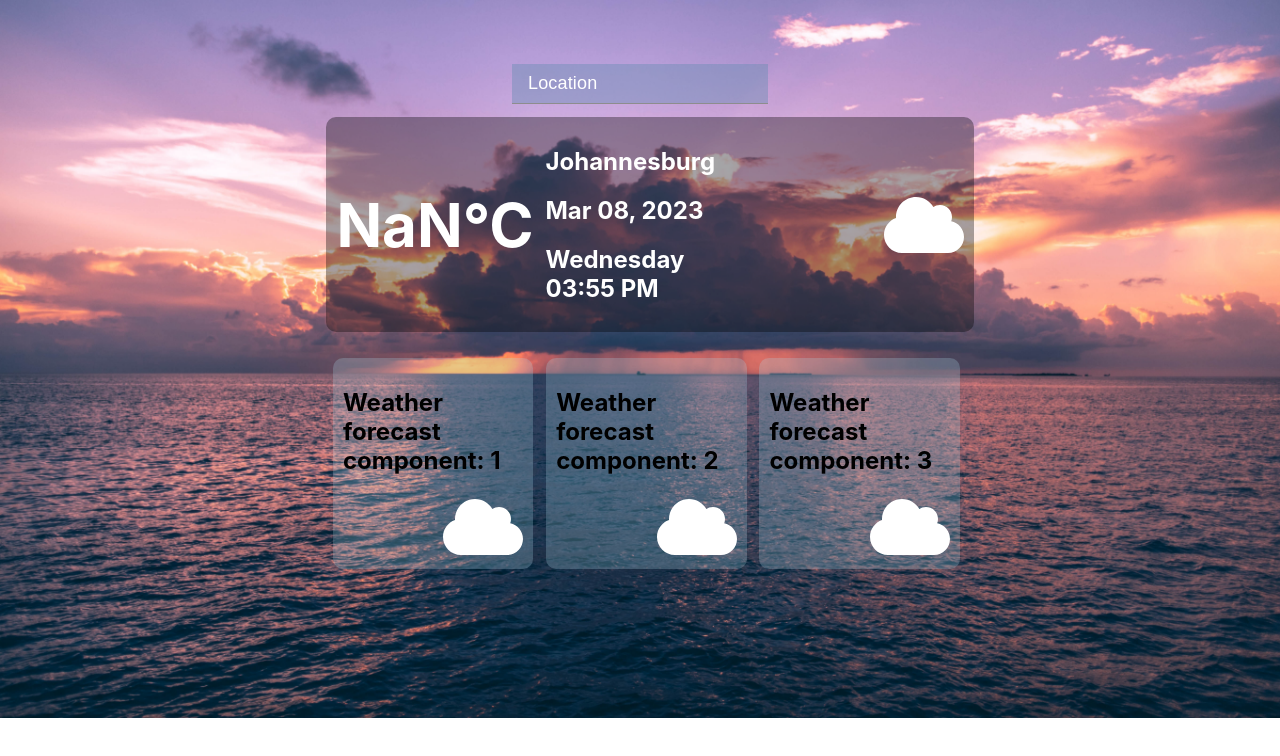
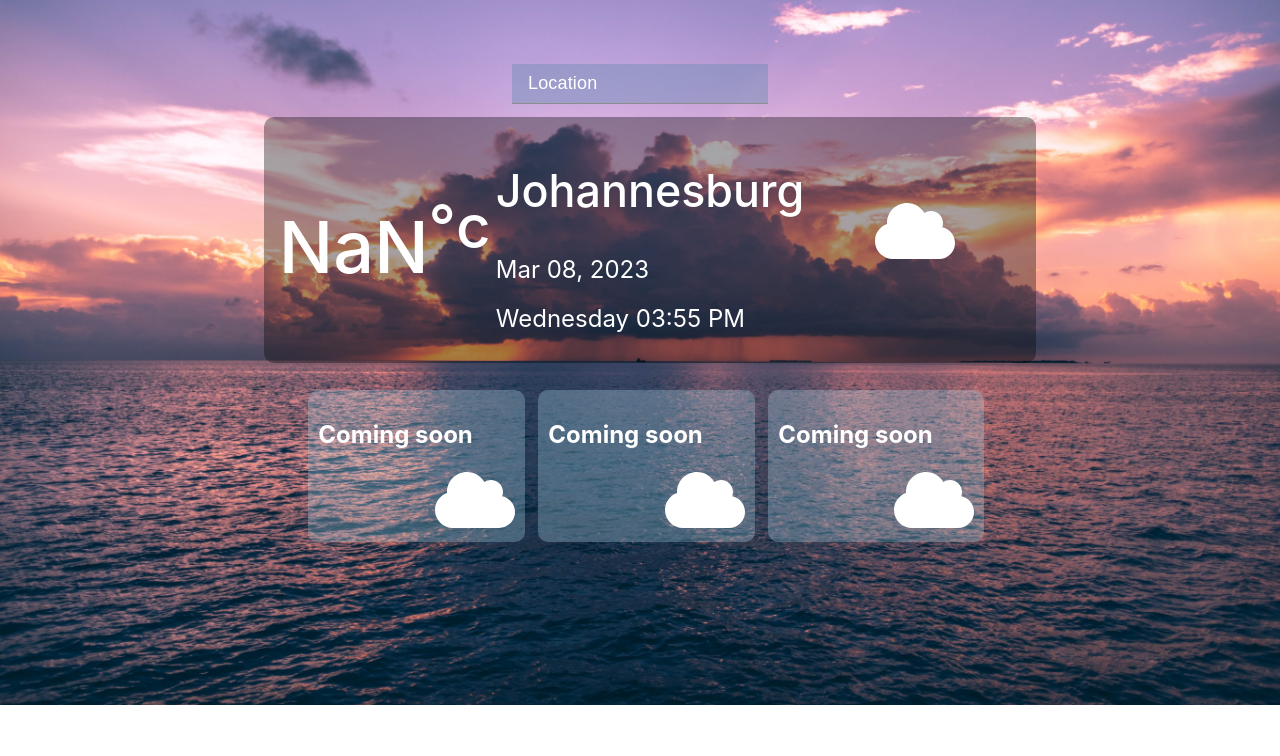
Before and after one commit to Kgaugelo11/reactjs-weather-app, a React (Create React App) app: page / in a window 1280 px wide. Shown: the top 756 px of the page. Built offline with nearby package versions, Linux system fonts and the light colour scheme; no server answers; the HTML template or start-up script is replaced by a standard one.

Commit message:
adding more styling

```diff
--- a/src/components/WeatherWrapper.css
+++ b/src/components/WeatherWrapper.css
@@ -6,15 +6,14 @@
 }
 
 .container-currentWeather {
-    /*background-color: rgba(173, 216, 230, 0.35);*/
     background-color: rgba(0, 0, 0, 0.35);
     border-radius: 10px;
     padding: 10px;
-    margin-left: 25%;
-    width: 50%;
+    margin-left: 20%;
+    width: 60%;
 }
 
 .container-forecastWeather {
-    width: 51%;
-    margin-left: 25%;
+    width: 55%;
+    margin-left: 23%;
 }
--- a/src/components/WeatherWrapper.js
+++ b/src/components/WeatherWrapper.js
@@ -2,7 +2,6 @@ import React, {useEffect, useState} from "react";
 import LocationInput from "./location/LocationInput";
 import "./WeatherWrapper.css";
 import CurrentWeatherCard from "./weatherCard/currentWeatherCard/CurrentWeatherCard";
-import WeatherGraph from "./weatherGraph/WeatherGraph";
 import ForecastWeatherWrapper from "./weatherCard/forecastWeatherCard/ForecastWeatherWrapper";
 
 const WeatherWrapper = () => {
@@ -31,6 +30,12 @@ const WeatherWrapper = () => {
     event.preventDefault();
   }
 
+  const capFirstLetter = (location) => {
+    const words = location.split(" ");
+    const capitalizedWords = words.map(word => word.charAt(0).toUpperCase() + word.slice(1));
+    return capitalizedWords.join(" ");
+  }
+
   const keyDownHandler = (event) => {
     if (event.key === 'Enter') {
       setLocation((prevState => {
@@ -48,7 +53,7 @@ const WeatherWrapper = () => {
         </div>
         <div className={"container"}>
           <div className={"container-currentWeather"}>
-            <CurrentWeatherCard location={location} weather={weather}/>
+            <CurrentWeatherCard location={capFirstLetter(location)} weather={weather}/>
           </div>
         </div>
         <div className={"container-forecastWeather"}>
--- a/src/components/weatherCard/currentWeatherCard/CurrentWeather.css
+++ b/src/components/weatherCard/currentWeatherCard/CurrentWeather.css
@@ -12,12 +12,32 @@
 }
 
 .current-weather-temp {
-    font-size: 60px;
+    font-size: 4.5rem;
+    font-weight: 500;
+    text-align: center;
+}
+
+.current-weather-date {
+    font-weight: 400;
+    font-size: 1.5rem;
+    width: 250px;
+}
+
+.current-location {
+    font-size: 2.8rem;
+    font-weight: 500;
 }
 
 .weather-icon {
     font-size: 4rem;
     float: right;
+    display: flex;
+    align-items: center;
+    flex-direction: column;
+}
+
+.weather-icon > div {
+    flex: 1;
 }
 
 .weather-icon-text {
--- a/src/components/weatherCard/currentWeatherCard/CurrentWeatherCard.js
+++ b/src/components/weatherCard/currentWeatherCard/CurrentWeatherCard.js
@@ -37,22 +37,26 @@ const CurrentWeatherCard = (props) => {
     return Math.floor(num);
   }
 
+
   return (
     <div className={"current-weather"}>
       <div>
-        <h2
-          className={"current-weather-temp"}>{roundTemperatureToNearest(props.weather.temperature)}°C</h2>
+        <h2 className={"current-weather-temp"}>{roundTemperatureToNearest(props.weather.temperature)}<sup>°c</sup></h2>
       </div>
       <div>
-        <h2>{props.location}</h2>
-        <h2>{currentDate}</h2>
-        <h2>{currentTime}</h2>
+        <h2 className={"current-location"}>{props.location}</h2>
+        <h2 className={"current-weather-date"}>{currentDate}</h2>
+        <h2 className={"current-weather-date"}>{currentTime}</h2>
       </div>
       <div className={"weather-icon"}>
-        <WeatherIcon
-          condition={props.weather.condition}
-        />
-        <h2 className={"weather-icon-text"}>{props.weather.condition}</h2>
+        <div>
+          <WeatherIcon
+            condition={props.weather.condition}
+          />
+        </div>
+        <div>
+          <h2 className={"weather-icon-text"}>{props.weather.condition}</h2>
+        </div>
       </div>
     </div>
   );
--- a/src/components/weatherCard/forecastWeatherCard/ForecastWeatherCard.js
+++ b/src/components/weatherCard/forecastWeatherCard/ForecastWeatherCard.js
@@ -6,7 +6,7 @@ import WeatherIcon from "../common/WeatherIcon";
 const ForecastWeatherCard = (props) => {
   return (
     <div>
-      <h2>Weather forecast component: {props.num}</h2>
+      <h2>Coming soon</h2>
       <Temperature/>
       <WeatherIcon
         condition = {props.condition}
--- a/src/components/weatherCard/forecastWeatherCard/ForecastWeatherWrapper.css
+++ b/src/components/weatherCard/forecastWeatherCard/ForecastWeatherWrapper.css
@@ -3,9 +3,13 @@
     flex-direction: row;
 }
 
+.container h2 {
+    color: white;
+}
+
 .flex-child {
     flex: 1;
-    background-color: rgba(173, 216, 230, 0.25);
+    background-color: rgba(173, 216, 230, 0.30);
     border-radius: 10px;
     padding: 10px;
     width: 100%;
```
Also changed, not shown: src/components/WeatherDisplay.js (deleted, +0 -24 lines).
